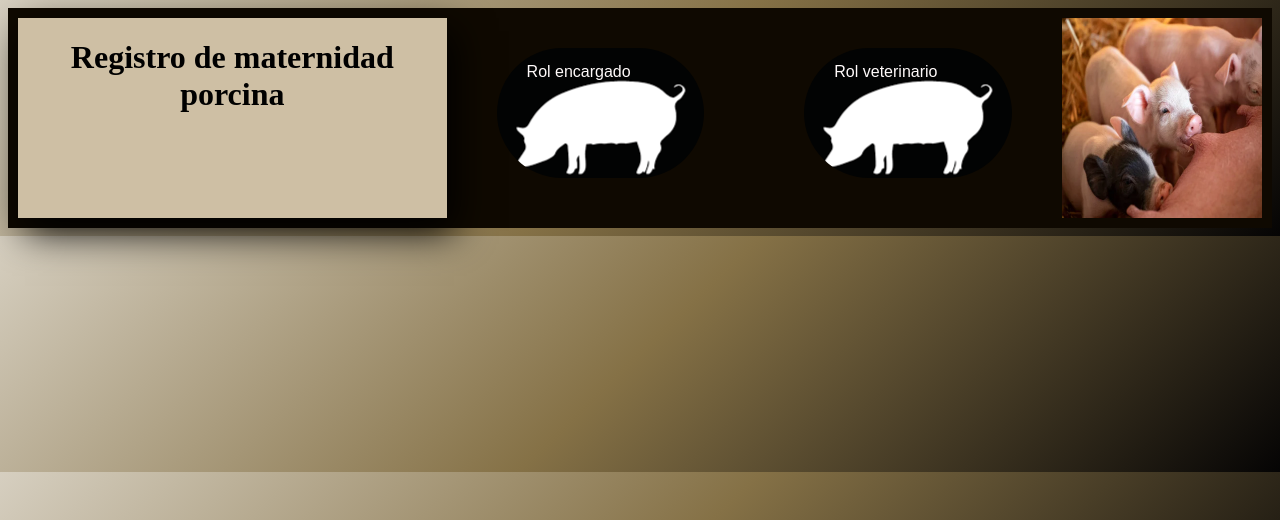
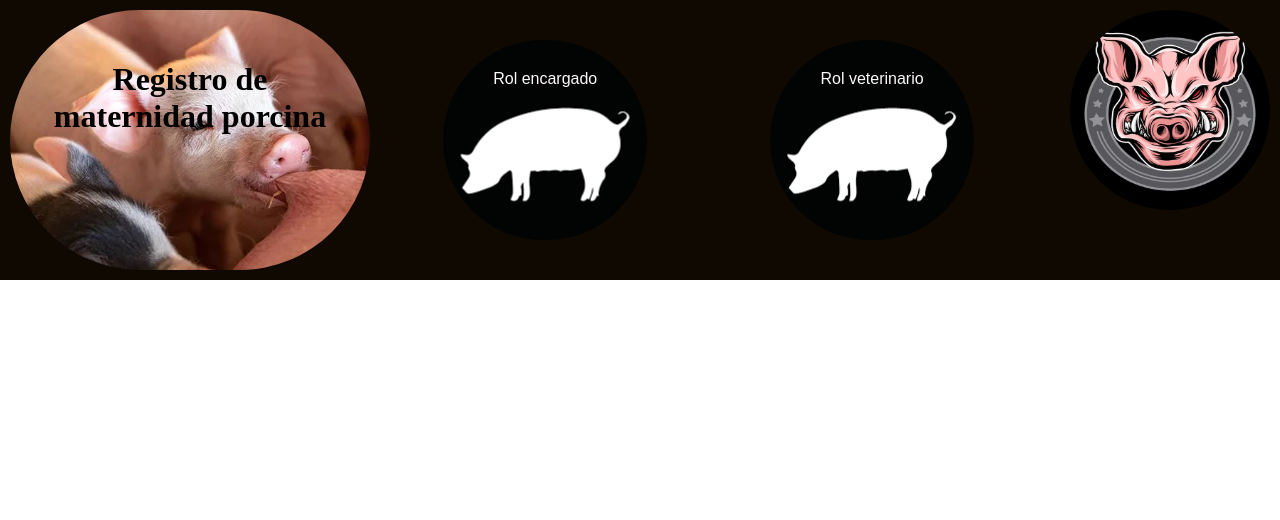
Before and after one commit to k9999zero/icepalWeb1, a PHP site: page /principal.html in a window 1280 px wide. Shown: the top 520 px of the page. Run offline with PHP 8.4, Linux system fonts and the light colour scheme.

Commit message:
estilizando la vista principal acabado

```diff
--- a/prueba/principal.html
+++ b/prueba/principal.html
@@ -10,12 +10,12 @@
 <body>
     <header>
         <div class="logo">
-    <h1 class="primer">Registro de maternidad porcina</h1>
+    <h1 class="titulo">Registro de maternidad porcina</h1>
         </div>
-	 <a href="encargado.html" class="lol"><span> Rol encargado</span></a>
-     <a href="encargado.html" class="lol"><span> Rol veterinario</span></a>
+	 <a href="encargado.html" class="nav-link"><span> Rol encargado</span></a>
+     <a href="veterinario.html" class="nav-link"><span> Rol veterinario</span></a>
      <h1></h1>
-     <img src="imagen2.jpg" alt="cerdo" style="width: 200px; height: 200px;">
+     <img src="logo4.avif" alt="cerdo" style="width: 200px; height: 200px; border-radius: 500px;">
     </header>
 </body>
 </html>
--- a/prueba/styles.css
+++ b/prueba/styles.css
@@ -1,28 +1,67 @@
 body{
+    background-repeat: no-repeat;
     text-align: center;
-    background-image: linear-gradient(136deg,rgb(214, 207, 192),rgb(133, 113, 70),rgb(5, 4, 4));
+    font-family: 'Times New Roman', Times, serif;
+    animation: fanimado 10s infinite;
+    margin: 0;
+    background-size: 500%;
+    background-image: linear-gradient(135deg, rgb(59, 46, 25),rgba(68, 37, 9, 0.781),rgb(38, 39, 7),rgb(26, 13, 1))
+
+}
+@keyframes fanimado{
+    0%{
+        background-position: 0% 50%;
+
+    }
+    50%{
+        background-position: 100% 50%;
+    }
+    100%{
+        background-position: 0% 50%;
+    }
 }
 a{
-
+    background-repeat: no-repeat;
+    font-family: 'Times New Roman', Times, serif;
     box-shadow: 7px 13px 37px rgba(0, 0, 0, 0);
     display: flex;
     font-family: Arial, Helvetica, sans-serif;
     font-weight: 100;
     background-image: url(logo7.png);
     background-position: center;
-    width: 150px;
-    height: 100px;
-    border-radius: 500px;
-    padding: 15px 30px;
+    border-radius: 100px;
+    padding: 30px 50px;
     margin: 30px 50px;
     color: rgb(255, 250, 250);
      text-decoration: none;
 
   }
-
+  a:hover{
+    background-color:rgb(250, 188, 130);
+    border: 2px solid rgb(106, 184, 230);
+    color: rgb(255, 8, 8);
+}
+nav a{
+    font-weight: 800px;
+   display: block;
+}
 .logo{
-    background: rgb(206, 191, 164);
-    box-shadow: 7px 13px 37px #000;
+    display: block;
+    align-items: center;
+    background-image: url(imagen2.jpg);
+    background-repeat: no-repeat;
+    background-position: center;
+    border-radius: 500px;
+    padding: 30px 30px;
+    width: 300px;
+    height: 200px;
+}
+.logo img{
+    height: 100px;
+    display: block;
+}
+.titulo{
+    display: flex;
 }
 header{
     display: flex;
@@ -32,5 +71,26 @@ header{
     justify-content: space-between;
     background-color: rgb(15, 9, 1);
     padding: 10px;
+}
+.lista{
 
+    font-family: 'Times New Roman', Times, serif;
+    box-shadow: 7px 13px 37px rgba(0, 0, 0, 0);
+    display: flex;
+    font-family: Arial, Helvetica, sans-serif;
+    font-weight: 700;
+    background-position: center;
+    border-radius: 100px;
+    padding: 10px 400px;
+    margin: 50px 50px;
+    color: rgb(5, 5, 5);
+     text-decoration: none;
+     width: 300px;
+    height: 700px;
 }
+.registro{
+    color: black;
+    font-family: 'Times New Roman', Times, serif;
+    font-weight: 900;
+    padding: 50px 50px;
+}
```
Also changed, not shown: prueba/encargado.html (+17 -7 lines), prueba/veterinario.html (+28 -24 lines).
